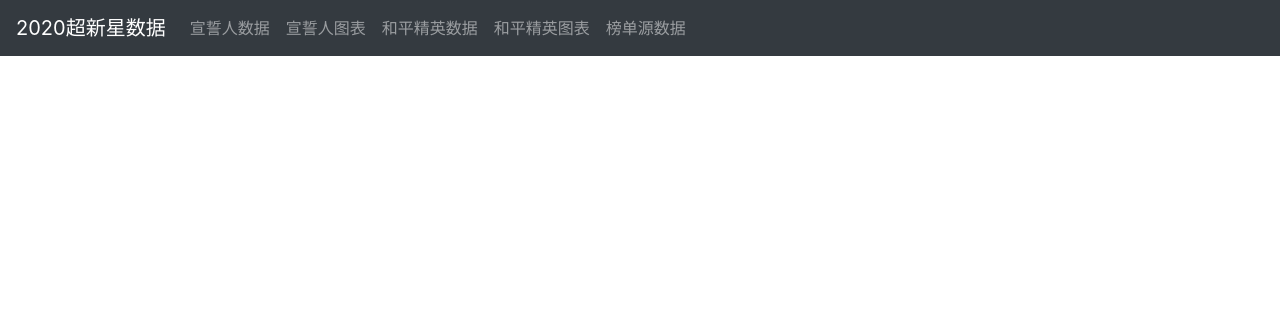
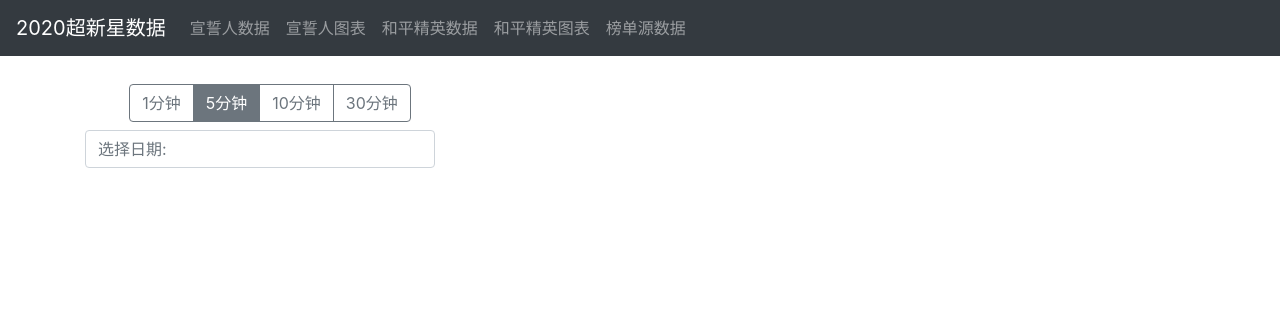
Before and after one commit to yunyingtu/DataForVin, a Flask app: template app/templates/index.html in a window 1280 px wide. Shown: the top 316 px of the page. Run offline with Flask 2, Linux system fonts and the light colour scheme; the template is opened without the code that fills it, so the values that code supplies are empty; some libraries are stand-ins or nearby versions.

Commit message:
改良数据页面，显示当前数据和涨幅

```diff
--- a/app/routes.py
+++ b/app/routes.py
@@ -29,25 +29,19 @@
 @app.route('/')
 @app.route('/index')
 def index():
-	currentDate = datetime.now().strftime('%m-%d').strip('\"')
-	filepath = f'{app.instance_path}/data/{currentDate}.csv'
-	title = '超新星宣誓代表+护旗手 ' + currentDate
-	if os.path.exists(filepath):
-		table = pd.read_csv(filepath)
-		return render_template("index.html", data=table.to_html(), title = title)
-	else:
-		return 'File ' + filepath + ' not exists'
+	params = getGraphParam(request, NORMAL_TYPE)
+	date = params['date']
+	filepath = f'{app.instance_path}/data/{date}.csv'
+	title = '超新星宣誓代表+护旗手 ' + date
+	return showDataInTable(date, filepath, title, params['interval'])
 
 @app.route('/peace')
 def peace():
-	currentDate = datetime.now().strftime('%m-%d').strip('\"')
-	filepath = f'{app.instance_path}/peace/{currentDate}.csv'
-	title = '超新星和平精英 ' + currentDate
-	if os.path.exists(filepath):
-		table = pd.read_csv(filepath)
-		return render_template("index.html", data=table.to_html(), title = title)
-	else:
-		return 'File ' + filepath + ' not exists'
+	params = getGraphParam(request, PEACE_TYPE)
+	date = params['date']
+	filepath = f'{app.instance_path}/peace/{date}.csv'
+	title = '超新星和平精英 ' + date
+	return showDataInTable(date, filepath, title, params['interval'])
 
 @app.route('/<date>')
 def showDate(date):
@@ -116,6 +110,27 @@
         params['type'] = typeParam
     return params
 
+def showDataInTable(date, filepath, title, interval):
+	if os.path.exists(filepath):
+		table = pd.read_csv(filepath)
+
+		# 读取选手
+		stars = list(table.columns)[1:11]
+
+		# 读取N分钟前的数据
+		previous = table.iloc[-interval:-interval+1,1:11].values.tolist()[0]
+		dataList = table.iloc[-1:,1:11].values.tolist()[0]
+		increase = []
+
+		for index in range(0,10):
+			increase.append(dataList[index] - previous[index])
+
+		data = {'选手':stars, '当前票数':dataList, '涨幅':increase}
+		df=pd.DataFrame(data = data)
+		return render_template("index.html", data=df.to_html(index=False), title = title)
+	else:
+		return 'File ' + filepath + ' not exists'
+
 def showDataInGraph(date, filepath, title, interval, type, graphFile):
 	with open(filepath, 'r') as f:
 		csv_reader = csv.reader(f, delimiter=',')
--- a/app/templates/components/head.html
+++ b/app/templates/components/head.html
@@ -16,5 +16,4 @@
   <!-- CSS -->
   <link rel=stylesheet type=text/css href="{{ url_for('static', filename='css/style.css') }}"/>
   <link href="https://cdn.bootcdn.net/ajax/libs/bootstrap-datepicker/1.9.0/css/bootstrap-datepicker.min.css" rel="stylesheet">
-
 </head>
--- a/app/templates/index.html
+++ b/app/templates/index.html
@@ -1,29 +1,109 @@
 <!DOCTYPE html>
 <html>
-<head>
-	<meta charset="utf-8" />
-	<meta content='maximum-scale=1.0, initial-scale=1.0, width=device-width' name='viewport'>
-	<link rel="stylesheet" href="https://stackpath.bootstrapcdn.com/bootstrap/4.5.0/css/bootstrap.min.css" integrity="sha384-9aIt2nRpC12Uk9gS9baDl411NQApFmC26EwAOH8WgZl5MYYxFfc+NcPb1dKGj7Sk" crossorigin="anonymous">
-	<script src="https://stackpath.bootstrapcdn.com/bootstrap/4.5.0/js/bootstrap.min.js" integrity="sha384-OgVRvuATP1z7JjHLkuOU7Xw704+h835Lr+6QL9UvYjZE3Ipu6Tp75j7Bh/kR0JKI" crossorigin="anonymous"></script>
-	<link rel=stylesheet type=text/css href="{{ url_for('static', filename='css/style.css') }}"/>
-	<title>{{title}}</title>
-</head>
+{% include 'components/head.html' %}
 
 <body>
 	{% include 'components/nav.html' %}
 
 	<div class='container pb-2'>
+
 	  <div class='row'>
 	    <div class="col-12">
 	      <h1>{{title}}</h1>
 	    </div>
 	  </div>
-	</div>
 
-	<div class="table">
-		{% block body %}
-		{{ data|safe }}
-		{% endblock %}
+	  <div class="col-12 col-lg-4 text-center pb-2">
+        <div class="btn-group blocks" role="group" aria-label="Basic example">
+          <button type="button" class="btn btn-outline-secondary" onclick="refreshTableWithInterval(1)">1分钟</button>
+          <button type="button" class="btn btn-outline-secondary" onclick="refreshTableWithInterval(5)">5分钟</button>
+          <button type="button" class="btn btn-outline-secondary" onclick="refreshTableWithInterval(10)">10分钟</button>
+          <button type="button" class="btn btn-outline-secondary" onclick="refreshTableWithInterval(30)">30分钟</button>
+        </div>
+      </div>
+
+	  <div class='row'>
+	      <!-- 日期选择器 -->
+	      <div class='col-6 col-lg-4 text-center'>
+	        <input type="text" class="dateselect form-control" placeholder='选择日期: {{date}}' required="required"/>
+	      </div>
+	  </div>
+
+	  <div class='row'>
+	    <div class="col-12 col-lg-12 table">
+	      {% block body %}
+			{{ data|safe }}
+		  {% endblock %}
+	    </div>
+	  </div>
+
 	</div>
 </body>
+
+<script>
+	function tableWithParam(paramName, paramValue) {
+	  var url = new URL(window.location.href)
+	  url.searchParams.set(paramName, paramValue)
+	  return url
+	}
+
+	function refreshTableWithInterval(interval) {
+	  window.location = tableWithParam('interval', interval)
+	}
+
+	function refreshTableWithType(type) {
+	  window.location = tableWithParam('type', type)
+	}
+
+	$(document).ready(function(){
+	  var url = new URL(window.location.href)
+	  var interval = url.searchParams.get('interval')
+	  if (interval == null) {
+	    interval = 5
+	  }
+	  $(".btn-outline-secondary").each(function() {
+	    var buttonVal = $(this).text().split('分')[0]
+	    if (buttonVal == interval) {
+	      $(this).addClass("active")
+	    } else {
+	      $(this).removeClass("active")
+	    }
+	  })
+
+	  var type = url.searchParams.get('type')
+	  if (type == null) {
+	    type = 'increase'
+	  }
+	  var typeDict = {'total': '票数', 'increase': '涨幅'}
+	  $(".btn-type").each(function() {
+	    var buttonVal = $(this).text()
+	    if (buttonVal == typeDict[type]) {
+	      $(this).addClass("active")
+	    } else {
+	      $(this).removeClass("active")
+	    }
+	  })
+	});
+
+	$('.dateselect').datepicker({
+	      format: 'mm-dd-yyyy',
+	      startDate: '07-17-2020',
+	      endDate:'10d'
+	  }).on('changeDate', function(e) {
+	      var date = formatDate(e.date)
+	      window.location = tableWithParam('date', date)
+	  });
+
+	  function formatDate(date) {
+	    var month = '' + (date.getMonth() + 1)
+	    var day = '' + date.getDate()
+	    if (month.length < 2)
+	        month = '0' + month;
+	    if (day.length < 2)
+	        day = '0' + day;
+
+	    return [month, day].join('-');
+	  }
+
+</script>
 </html>
```
